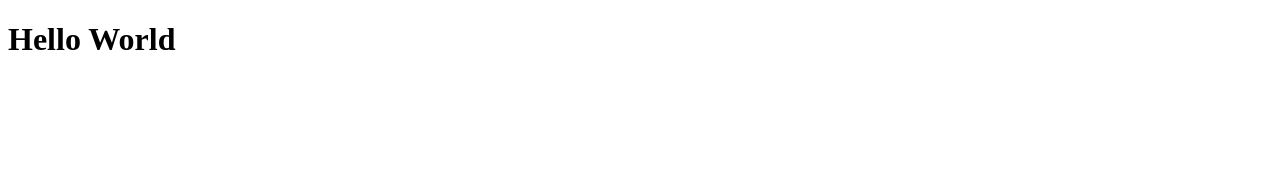
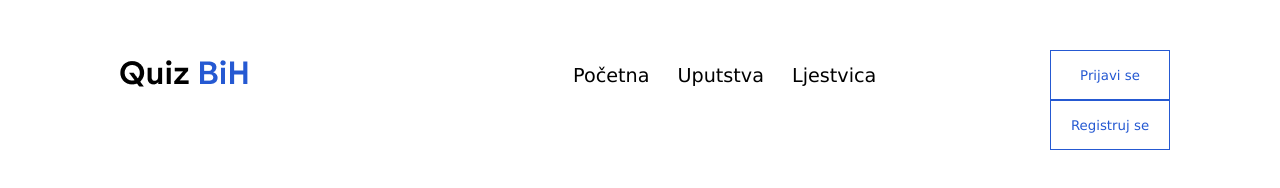
Before and after one commit to InesDujic/kviz, a plain HTML site: page index.html in a window 1280 px wide. Drawn offline with Linux system fonts and the light colour scheme.

Commit message:
Implement inital version of header

```diff
--- a/index.html
+++ b/index.html
@@ -5,8 +5,24 @@
     <meta http-equiv="X-UA-Compatible" content="IE=edge">
     <meta name="viewport" content="width=device-width, initial-scale=1.0">
     <title>Document</title>
+    <link rel="stylesheet" href="./style.css">
 </head>
 <body>
-    <h1>Hello World</h1>
+   <div class="parent">
+    <div class="nav">
+        <div class="logo">
+            <img src="./slike/Quiz BiH.png">
+        </div>
+        <div class="middle">
+            <p class="mid1">Početna</p>
+            <p class="mid1">Uputstva</p>
+            <p class="mid1">Ljestvica</p>
+        </div>
+    <div class="end">
+        <button class="btn1">Prijavi se</button>
+        <button class="btn2">Registruj se</button>
+    </div>
+    </div>
+   </div>
 </body>
 </html>
--- /dev/null
+++ b/style.css
@@ -0,0 +1,49 @@
+.parent{
+    height: 1000px;
+    width: 100%;
+}
+.nav{
+    height: 10%;
+    width: 100%;
+    display: flex;
+    align-items: center;
+}
+.logo{
+    position: absolute;
+    top: 60px;
+    left: 120px;
+}
+.middle{
+    position: absolute;
+    top: 35px;
+    left: 563px;
+    padding: 10px;
+    gap: 28px;
+    display: flex;
+}
+.mid1{
+    font-family: 'Lucida Sans', 'Lucida Sans Regular', 'Lucida Grande', 'Lucida Sans Unicode', Geneva, Verdana, sans-serif;
+    font-size: larger;
+    cursor: pointer;
+}
+.end{
+    position: absolute;
+    top: 50px;
+    left: 1050px;
+}
+.btn1{
+    height: 50px;
+    width: 120px;
+    border: 1px solid #2559D2;
+    color: #2559D2;
+    background-color: white;
+    font-family: 'Lucida Sans', 'Lucida Sans Regular', 'Lucida Grande', 'Lucida Sans Unicode', Geneva, Verdana, sans-serif;
+}
+.btn2{
+    height: 50px;
+    width: 120px;
+    border: 1px solid #2559D2;
+    color: #2559D2;
+    background-color: white;
+    font-family: 'Lucida Sans', 'Lucida Sans Regular', 'Lucida Grande', 'Lucida Sans Unicode', Geneva, Verdana, sans-serif;
+}
```
Also changed, not shown: slike/Frame 7.png (added), slike/Frame 8.png (added), slike/Quiz BiH.png (added).
